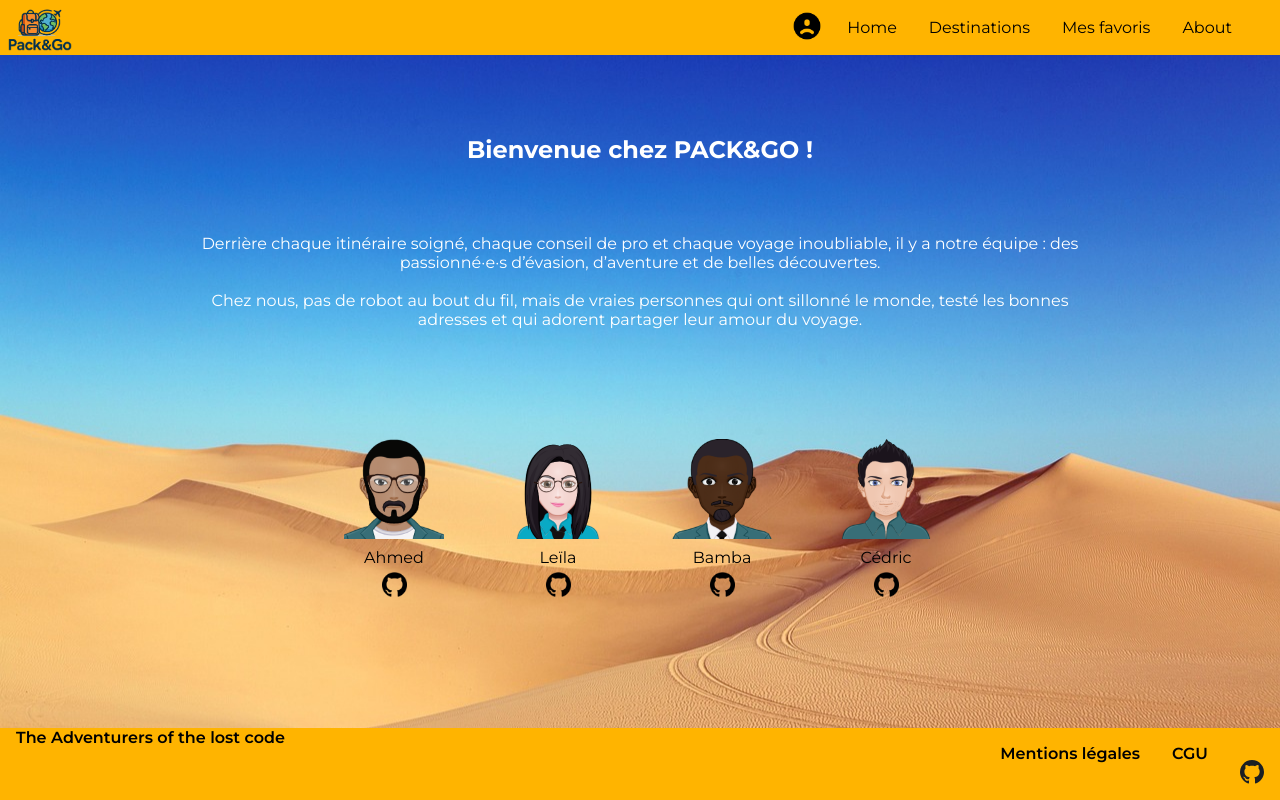
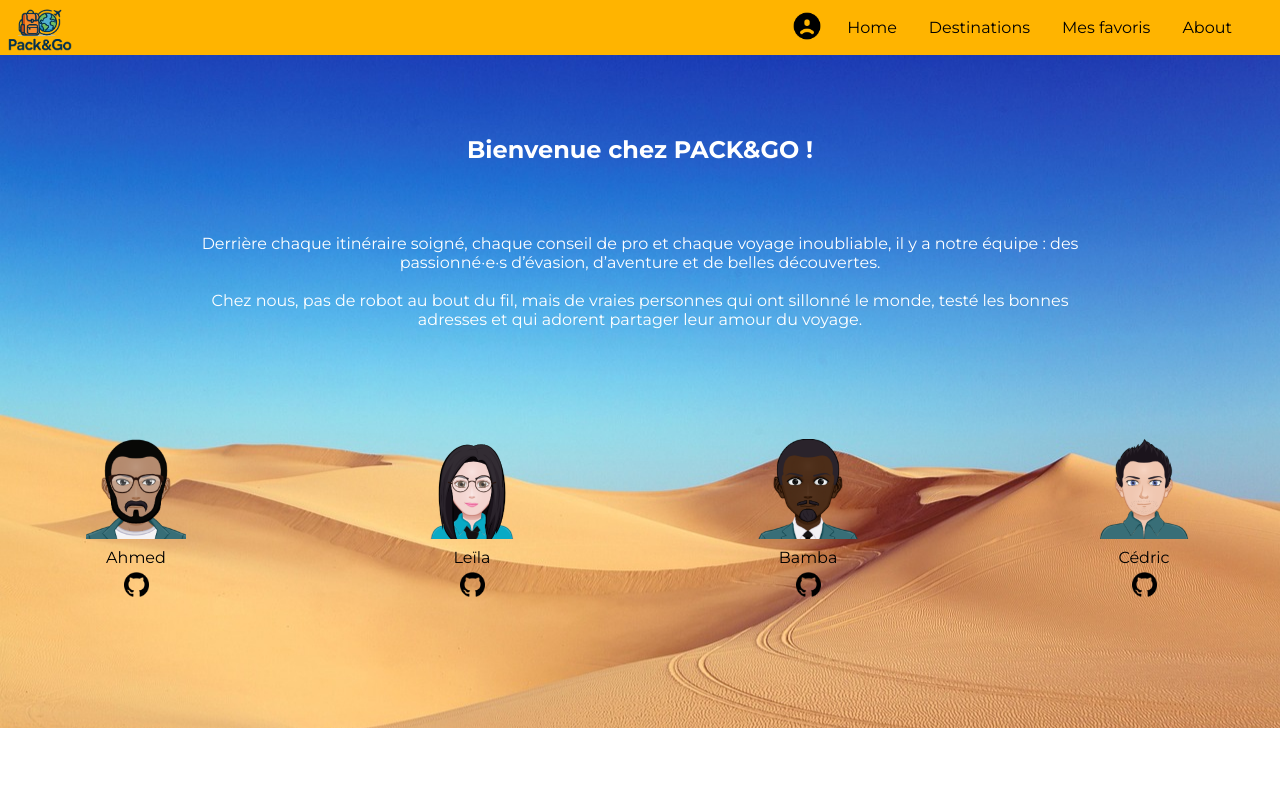
Before and after one commit to wildcodeschool-2025-03/JS-WestDevs-P2-PackAndGo, a React (Vite) app in the folder client/: page / in a window 1280 px wide. Built offline with nearby package versions, Linux system fonts and the light colour scheme.

Commit message:
fixbug/outlet-page-for-footer changed position fixed on pages, add to change some code to see our footer and not destroying our pages

```diff
--- a/client/src/App.tsx
+++ b/client/src/App.tsx
@@ -1,12 +1,10 @@
 import { Outlet } from "react-router";
-import Footer from "./components/Footer/Footer";
 import Header from "./components/Header/Header";
 function App() {
   return (
     <>
       <Header />
       <Outlet />
-      <Footer />
     </>
   );
 }
--- a/client/src/pages/PageAbout/PageAbout.css
+++ b/client/src/pages/PageAbout/PageAbout.css
@@ -9,25 +9,16 @@
   h2 {
     padding: 80px 40px 40px 40px;
   }
-
+  .avatar {
+    display: grid;
+  }
   p {
     width: 75%;
     margin: auto;
     padding: 30px;
   }
 
-  @media screen and (max-width: 600px) {
-    .background {
-      p {
-        width: 350px;
-      }
-    }
-  }
-
   .avatar {
-    display: flex;
-    flex-wrap: wrap;
-    justify-content: center;
     margin-top: 80px;
     gap: 64px;
   }
@@ -46,4 +37,14 @@
       width: 25px;
     }
   }
+  @media screen and (min-width: 768px) {
+    .avatar {
+      grid-template-columns: repeat(2, 1fr);
+    }
+  }
+  @media screen and (min-width: 992px) {
+    .avatar {
+      grid-template-columns: repeat(4, 1fr);
+    }
+  }
 }
--- a/client/src/pages/PageConnexion/PageConnexion.css
+++ b/client/src/pages/PageConnexion/PageConnexion.css
@@ -4,6 +4,8 @@
   background-repeat: no-repeat;
   text-align: center;
   min-height: calc(100vh - 55.453px - 72px);
+  display: flex;
+  align-items: center;
 }
 
 .form-container {
```
